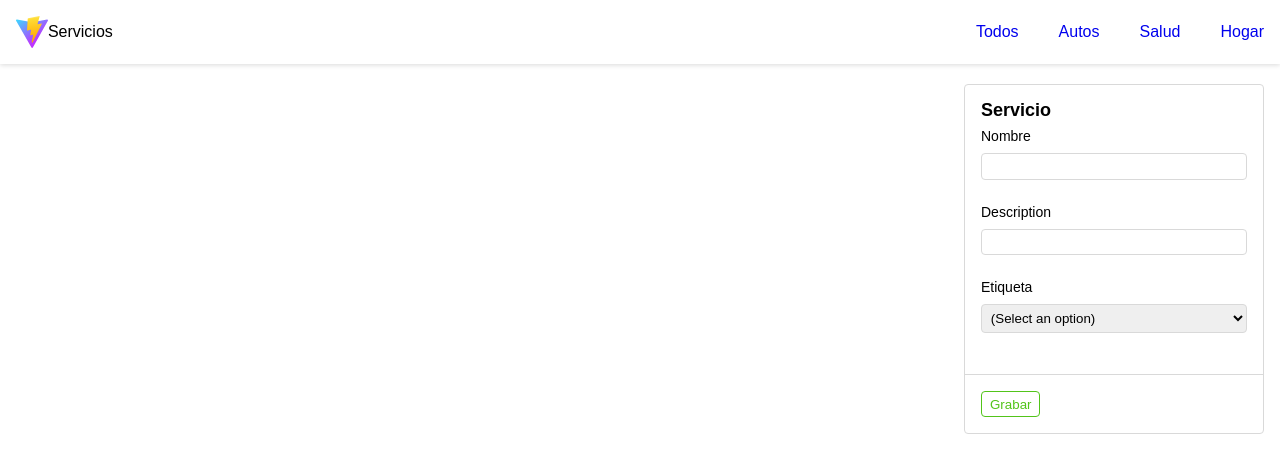
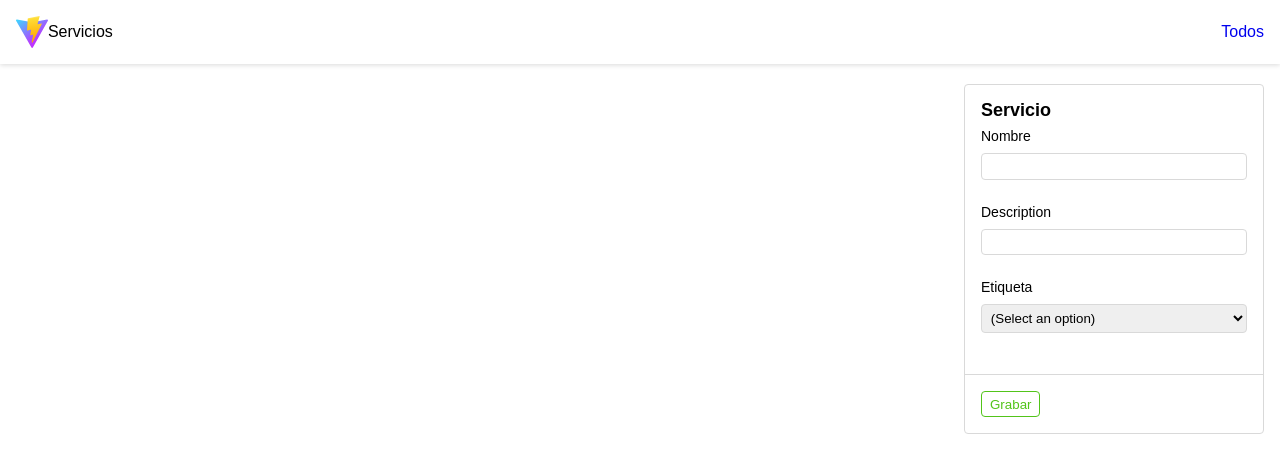
Before and after one commit to Aireck2/solera-challengue, a React (Vite) app: page / in a window 1280 px wide. Shown: the top 472 px of the page. Built offline with nearby package versions, Linux system fonts and the light colour scheme.

Commit message:
feat: remove unused code

```diff
--- a/src/components/layouts/Navbar/Navbar.tsx
+++ b/src/components/layouts/Navbar/Navbar.tsx
@@ -5,12 +5,7 @@ interface MenuItem {
   label: string;
 }
 
-const menuList: MenuItem[] = [
-  { href: "/", label: "Todos" },
-  { href: "/cars", label: "Autos" },
-  { href: "/health", label: "Salud" },
-  { href: "/home", label: "Hogar" },
-];
+const menuList: MenuItem[] = [{ href: "/", label: "Todos" }];
 
 export const Navbar = () => {
   return (
```
